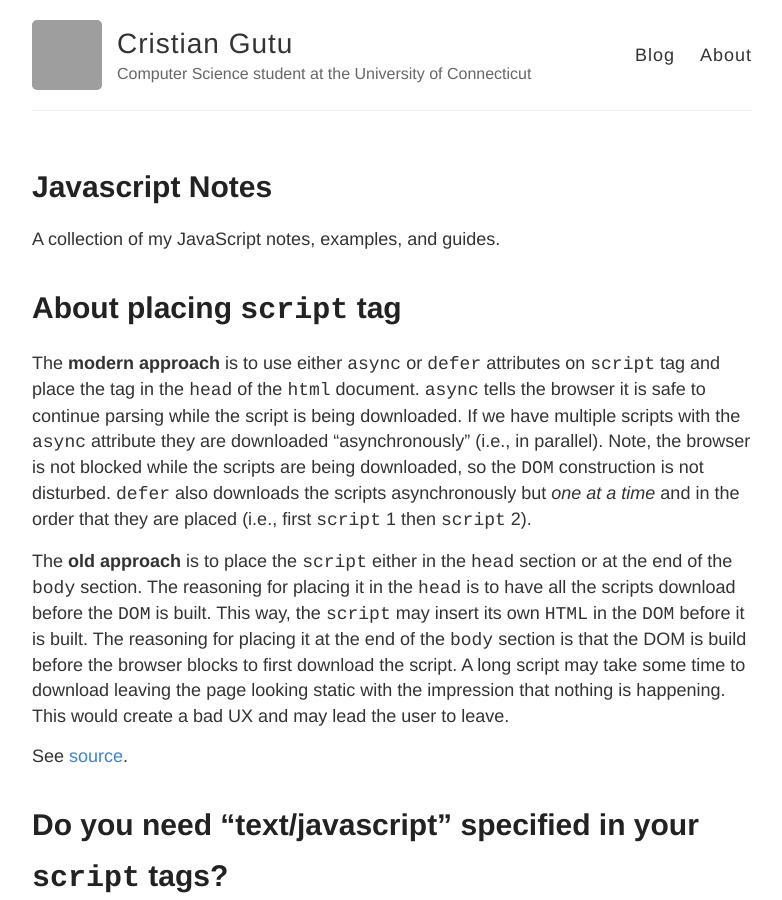
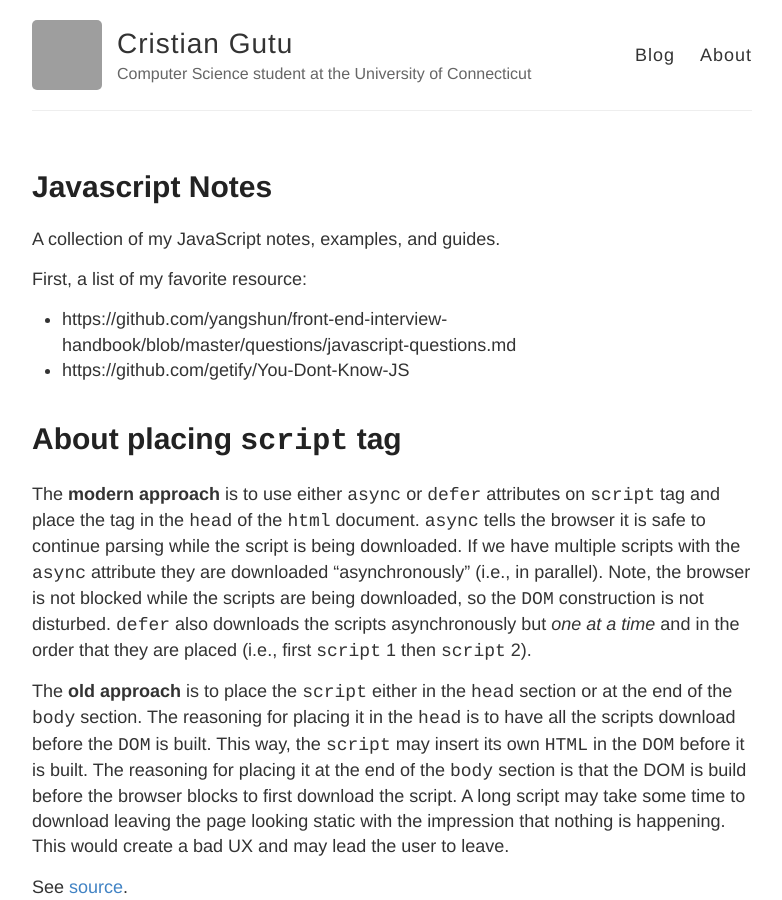
Before and after one commit to gutucristian/gutucristian.github.io, a Jekyll site: the page built from _posts/2020-01-11-JavaScript-Notes.md, in a window 1280 px wide and 900 px high. Shown: the whole window, without its empty margins (248-1030 px from the left). Built offline with Jekyll 4.4.1, drawn with Linux system fonts in a browser that asks for light colours; our own code applies the rules of GitHub Pages for plain Markdown files; grey boxes are pictures that could not be loaded.

Commit message:
Update 2020-01-11-JavaScript-Notes.md

```diff
--- a/_posts/2020-01-11-JavaScript-Notes.md
+++ b/_posts/2020-01-11-JavaScript-Notes.md
@@ -1,4 +1,8 @@
 A collection of my JavaScript notes, examples, and guides.
+
+First, a list of my favorite resource:
+- https://github.com/yangshun/front-end-interview-handbook/blob/master/questions/javascript-questions.md
+- https://github.com/getify/You-Dont-Know-JS
 
 # About placing `script` tag
 
```
